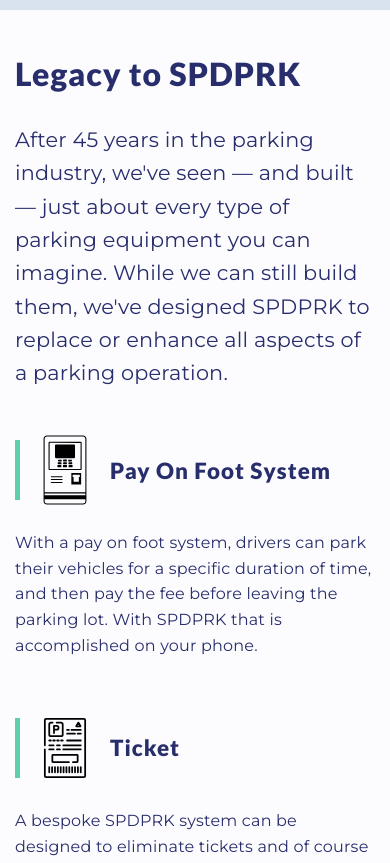
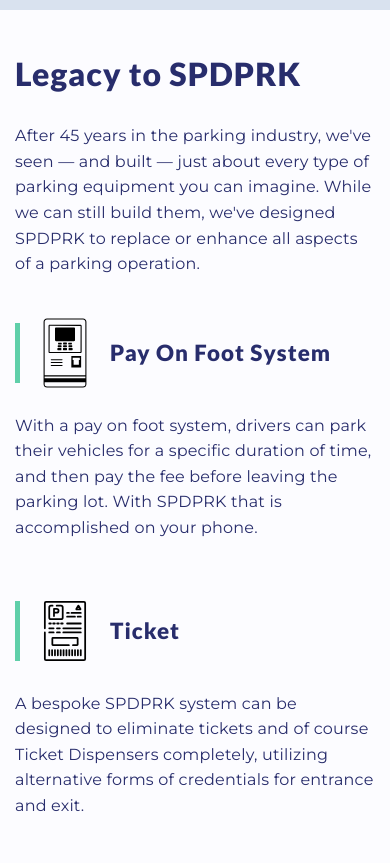
Before and after one commit to justinshane13/aether, a Next.js app: page /spdprk in a window 390 px wide. Shown: the part 1180-2043 px from the top of the page. Built offline with nearby package versions, Linux system fonts and the light colour scheme.

Commit message:
fix font-size of SPDPRK page headers

```diff
--- a/styles/SPDPRK.module.css
+++ b/styles/SPDPRK.module.css
@@ -334,6 +334,14 @@
         display: inline;
     }
 
+    .SPDPRKSection2 > h2 {
+        font-size: 2em;
+    }
+
+    .SPDPRKSection2 > p {
+        font-size: 1em;
+    }
+
     .SPDPRKSection2Example {
         padding: 30px 0px;
     }
```
